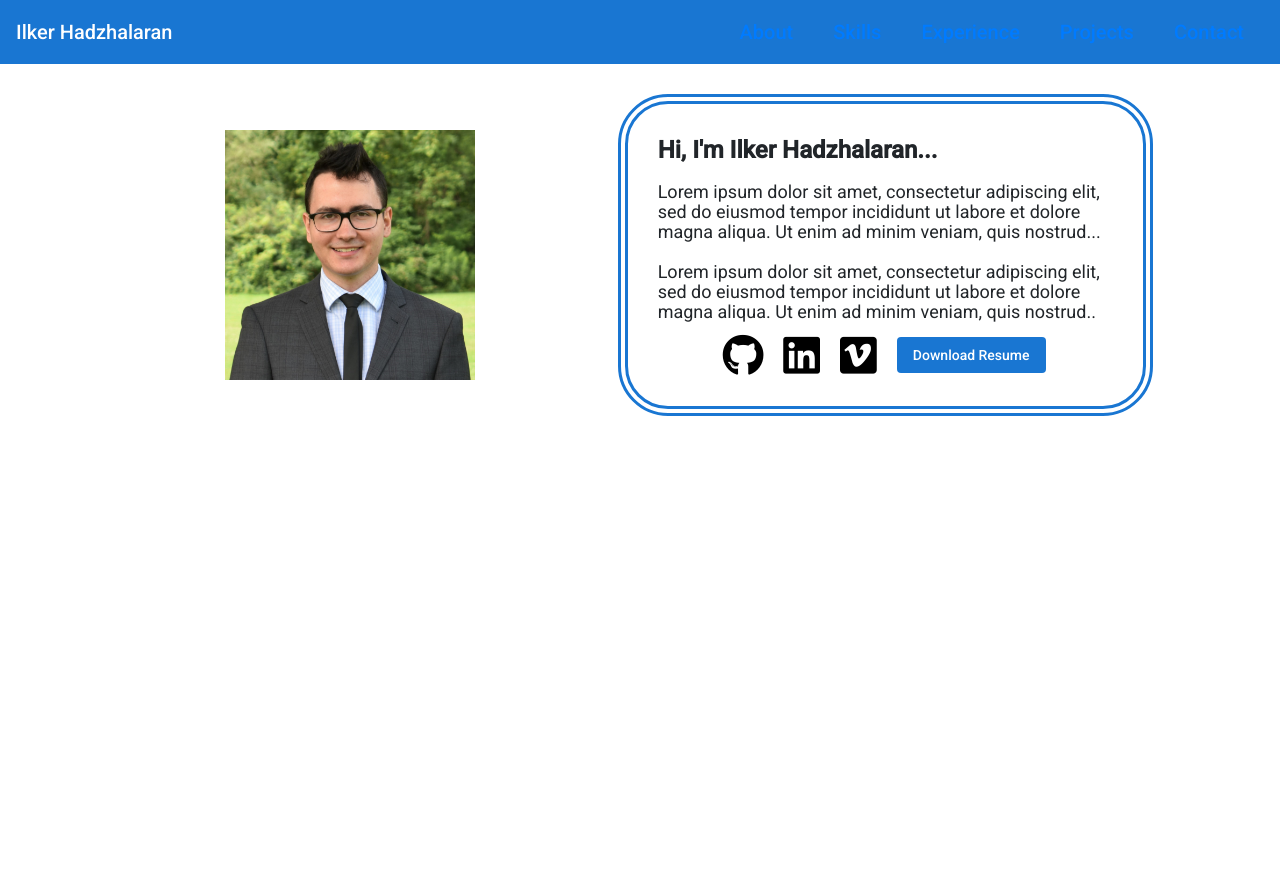
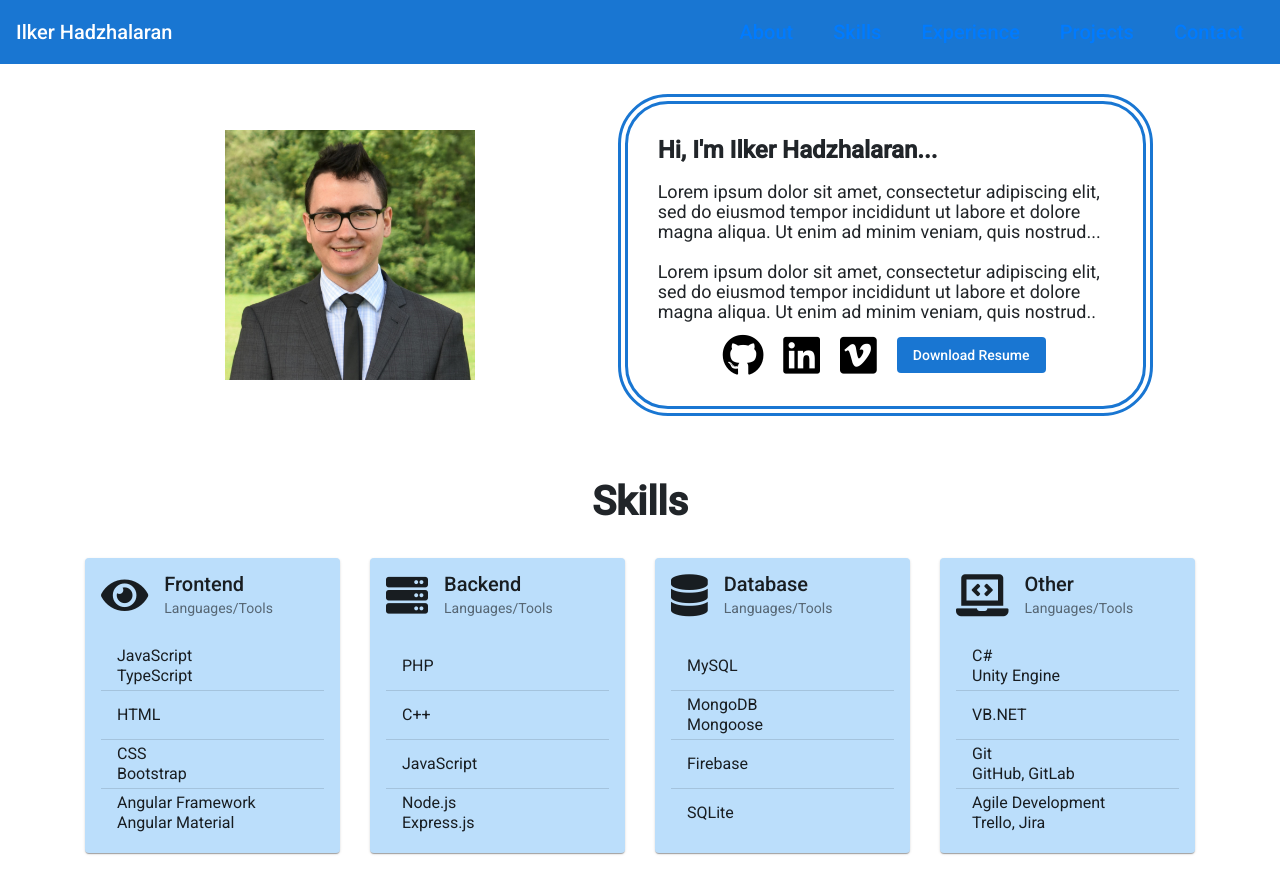
Before and after one commit to ilker-h/My-Personal-Website, an Angular app: page / in a window 1280 px wide. Before the commit the page ends 800 px from the top, so only its background shows below. Built offline with nearby package versions, Linux system fonts and the light colour scheme.

Commit message:
make skills section

```diff
--- a/src/app/app.component.html
+++ b/src/app/app.component.html
@@ -1,3 +1,4 @@
 <!-- <app-original-angular-page></app-original-angular-page> -->
 <app-header></app-header>
 <app-about></app-about>
+<app-skills></app-skills>
--- /dev/null
+++ b/src/app/skills/skills.component.css
@@ -0,0 +1,15 @@
+h1 {
+  font-weight: bolder;
+  font-size: 40px;
+  text-align: center;
+  margin: 40px auto;
+}
+
+mat-card {
+  margin-bottom: 30px;
+  background-color:#BBDEFB;
+}
+
+i {
+  float: left;
+}
--- /dev/null
+++ b/src/app/skills/skills.component.html
@@ -0,0 +1,97 @@
+<div class="container">
+
+  <div class="row">
+    <div class="col-12">
+      <h1>Skills</h1>
+    </div>
+  </div>
+
+  <div class="row">
+
+    <div class="col-6 col-lg-3">
+      <mat-card>
+        <i class="fas fa-eye fa-3x"></i>
+        <mat-card-header>
+          <mat-card-title>Frontend</mat-card-title>
+          <mat-card-subtitle>Languages/Tools</mat-card-subtitle>
+        </mat-card-header>
+        <mat-card-content>
+          <mat-list>
+            <mat-list-item>JavaScript <br> TypeScript</mat-list-item>
+            <mat-divider></mat-divider>
+            <mat-list-item>HTML</mat-list-item>
+            <mat-divider></mat-divider>
+            <mat-list-item>CSS <br> Bootstrap</mat-list-item>
+            <mat-divider></mat-divider>
+            <mat-list-item>Angular Framework <br> Angular Material</mat-list-item>
+          </mat-list>
+        </mat-card-content>
+      </mat-card>
+    </div>
+
+    <div class="col-6 col-lg-3">
+      <mat-card>
+        <i class="fas fa-server fa-3x"></i>
+        <mat-card-header>
+          <mat-card-title>Backend</mat-card-title>
+          <mat-card-subtitle>Languages/Tools</mat-card-subtitle>
+        </mat-card-header>
+        <mat-card-content>
+          <mat-list>
+            <mat-list-item>PHP</mat-list-item>
+            <mat-divider></mat-divider>
+            <mat-list-item>C++</mat-list-item>
+            <mat-divider></mat-divider>
+            <mat-list-item>JavaScript</mat-list-item>
+            <mat-divider></mat-divider>
+            <mat-list-item>Node.js <br> Express.js</mat-list-item>
+          </mat-list>
+        </mat-card-content>
+      </mat-card>
+    </div>
+
+    <div class="col-6 col-lg-3">
+      <mat-card>
+        <i class="fas fa-database fa-3x"></i>
+        <mat-card-header>
+          <mat-card-title>Database</mat-card-title>
+          <mat-card-subtitle>Languages/Tools</mat-card-subtitle>
+        </mat-card-header>
+        <mat-card-content>
+          <mat-list>
+            <mat-list-item>MySQL</mat-list-item>
+            <mat-divider></mat-divider>
+            <mat-list-item>MongoDB <br> Mongoose</mat-list-item>
+            <mat-divider></mat-divider>
+            <mat-list-item>Firebase</mat-list-item>
+            <mat-divider></mat-divider>
+            <mat-list-item>SQLite</mat-list-item>
+          </mat-list>
+        </mat-card-content>
+      </mat-card>
+    </div>
+
+    <div class="col-6 col-lg-3">
+      <mat-card>
+        <i class="fas fa-laptop-code fa-3x"></i>
+        <mat-card-header>
+          <mat-card-title>Other</mat-card-title>
+          <mat-card-subtitle>Languages/Tools</mat-card-subtitle>
+        </mat-card-header>
+        <mat-card-content>
+          <mat-list>
+            <mat-list-item>C# <br> Unity Engine</mat-list-item>
+            <mat-divider></mat-divider>
+            <mat-list-item>VB.NET</mat-list-item>
+            <mat-divider></mat-divider>
+            <mat-list-item>Git <br> GitHub, GitLab</mat-list-item>
+            <mat-divider></mat-divider>
+            <mat-list-item>Agile Development <br> Trello, Jira</mat-list-item>
+          </mat-list>
+        </mat-card-content>
+      </mat-card>
+    </div>
+
+  </div>
+
+</div>
--- /dev/null
+++ b/src/app/skills/skills.component.ts
@@ -0,0 +1,15 @@
+import { Component, OnInit } from '@angular/core';
+
+@Component({
+  selector: 'app-skills',
+  templateUrl: './skills.component.html',
+  styleUrls: ['./skills.component.css']
+})
+export class SkillsComponent implements OnInit {
+
+  constructor() { }
+
+  ngOnInit(): void {
+  }
+
+}
```
Also changed, not shown: src/app/app.module.ts (+9 -3 lines), 1 other file (tests, documents, lock files or other folders).
